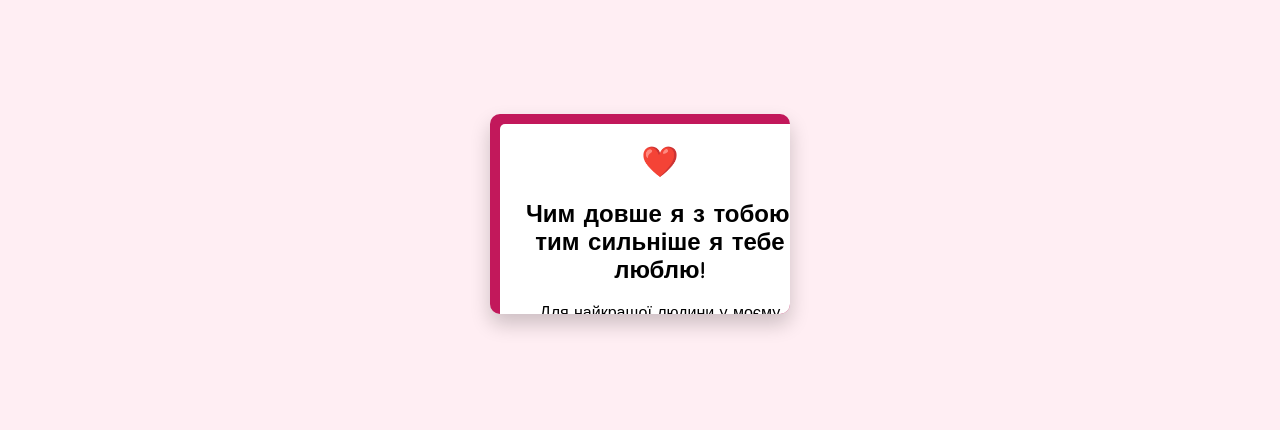
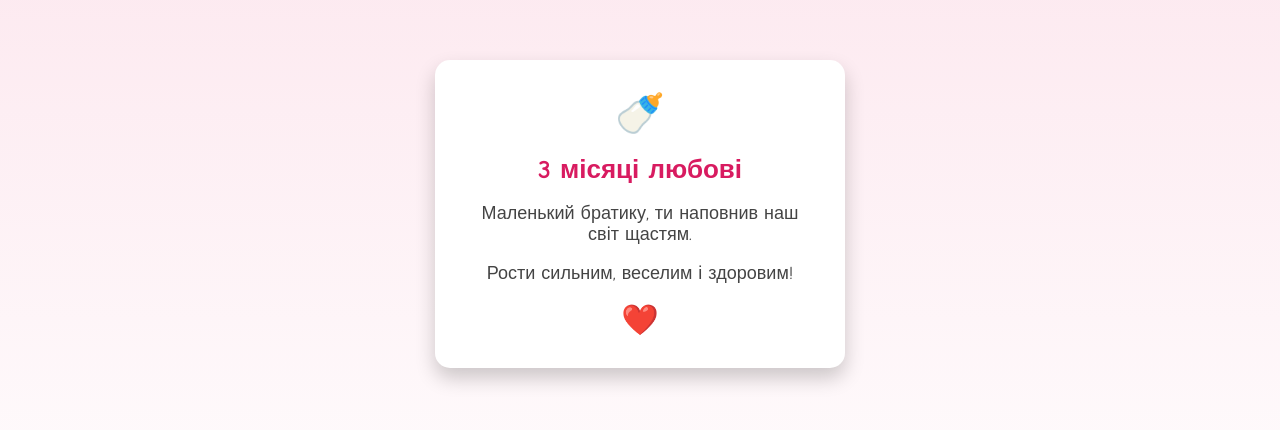
Before and after one commit to Tdmanton/Bruder-2, a plain HTML site: page index.html in a window 1280 px wide. Shown: the part 186-616 px from the top of the page. Drawn offline with Linux system fonts and the light colour scheme.

Commit message:
Add files via upload

```diff
--- a/index.html
+++ b/index.html
@@ -2,18 +2,20 @@
 <html lang="uk">
 <head>
   <meta charset="UTF-8">
-  <title>Листівка</title>
+  <title>Листівка для братика</title>
   <link rel="stylesheet" href="style.css">
 </head>
 <body>
-  <div class="envelope">
-    <div class="flap"></div>
-    <div class="letter">
-      <div class="heart">❤️</div>
-      <h2>Чим довше я з тобою, тим сильніше я тебе люблю!</h2>
-      <p>Для найкращої людини у моєму житті</p>
-      <div class="flowers">💐</div>
-    </div>
+  <audio autoplay loop>
+    <source src="music.mp3" type="audio/mpeg">
+    Your browser does not support the audio element.
+  </audio>
+  <div class="card">
+    <div class="emoji">🍼</div>
+    <h1>3 місяці любові</h1>
+    <p>Маленький братику, ти наповнив наш світ щастям.</p>
+    <p>Рости сильним, веселим і здоровим!</p>
+    <div class="heart">❤️</div>
   </div>
 </body>
 </html>
--- a/style.css
+++ b/style.css
@@ -1,70 +1,39 @@
 body {
   margin: 0;
-  background: #ffeef3;
+  padding: 0;
+  font-family: 'Comic Sans MS', sans-serif;
+  background: linear-gradient(to bottom, #fce4ec, #fff);
   display: flex;
+  align-items: center;
   justify-content: center;
-  align-items: center;
   height: 100vh;
-  font-family: 'Comic Sans MS', sans-serif;
 }
 
-.envelope {
-  position: relative;
-  width: 300px;
-  height: 200px;
-  background: #c2185b;
-  border-radius: 10px;
+.card {
+  background: white;
+  padding: 30px;
+  border-radius: 15px;
+  text-align: center;
+  max-width: 350px;
   box-shadow: 0 10px 20px rgba(0,0,0,0.2);
-  overflow: hidden;
 }
 
-.flap {
-  position: absolute;
-  top: 0;
-  left: 0;
-  width: 100%;
-  height: 100%;
-  background: #ad1457;
-  transform: rotateX(0deg);
-  transform-origin: top;
-  animation: openFlap 2s ease forwards;
-  z-index: 2;
+.card h1 {
+  font-size: 26px;
+  color: #d81b60;
 }
 
-.letter {
-  position: absolute;
-  background: white;
-  width: 280px;
-  height: 180px;
-  top: 10px;
-  left: 10px;
-  border-radius: 5px;
-  padding: 20px;
-  text-align: center;
-  opacity: 0;
-  transform: translateY(20px);
-  animation: showLetter 2s ease 2s forwards;
-  z-index: 1;
+.card p {
+  font-size: 18px;
+  color: #444;
 }
 
-.letter .heart {
-  font-size: 30px;
+.emoji {
+  font-size: 40px;
   margin-bottom: 10px;
 }
-.letter .flowers {
-  font-size: 24px;
-  margin-top: 10px;
+
+.heart {
+  font-size: 30px;
+  margin-top: 15px;
 }
-
-@keyframes openFlap {
-  to {
-    transform: rotateX(-120deg);
-  }
-}
-
-@keyframes showLetter {
-  to {
-    opacity: 1;
-    transform: translateY(0);
-  }
-}
```
